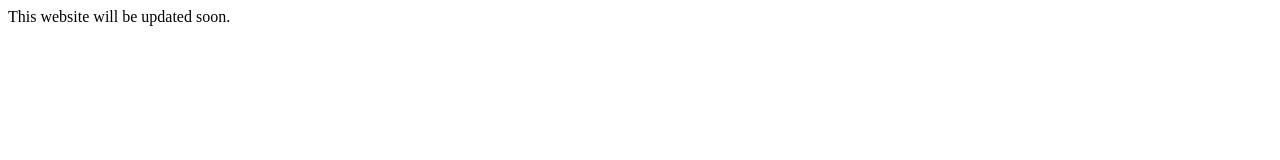
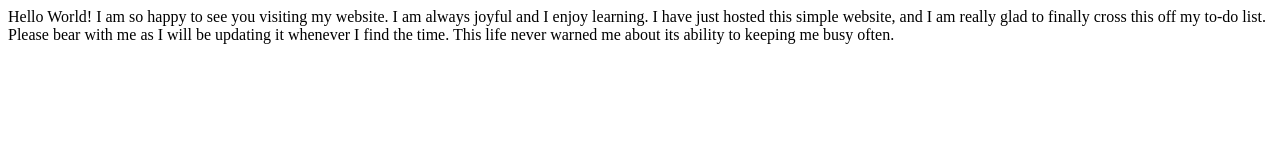
Before and after one commit to ADeogratias/ADeogratias.github.io, a plain HTML site: page index.html in a window 1280 px wide. Drawn offline with Linux system fonts and the light colour scheme.

Commit message:
Update index.html

```diff
--- a/index.html
+++ b/index.html
@@ -1,5 +1,8 @@
 <html>
   <body>
-    This website will be updated soon.
+    Hello World!
+    I am so happy to see you visiting my website. I am always joyful and I enjoy learning.
+    I have just hosted this simple website, and I am really glad to finally cross this off my to-do list.
+    Please bear with me as I will be updating it whenever I find the time. This life never warned me about its ability to keeping me busy often.
   </body>
 </html>
```
